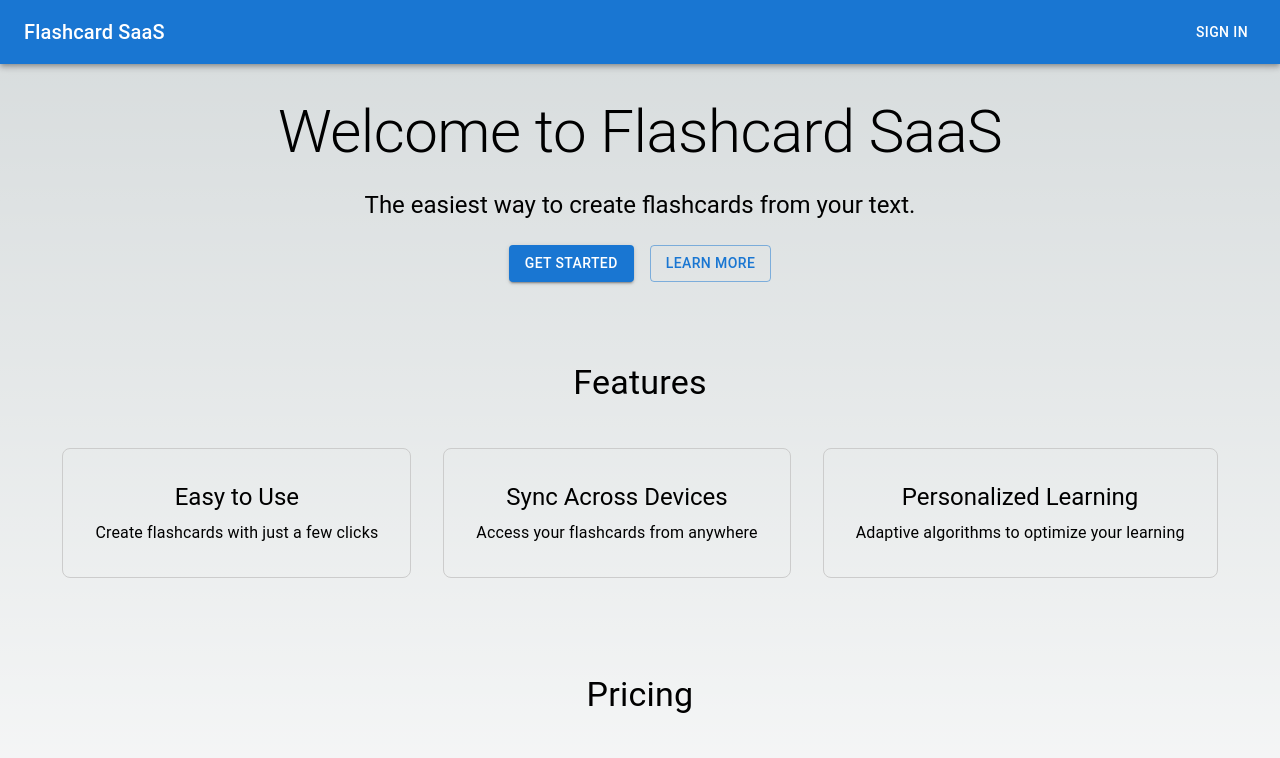
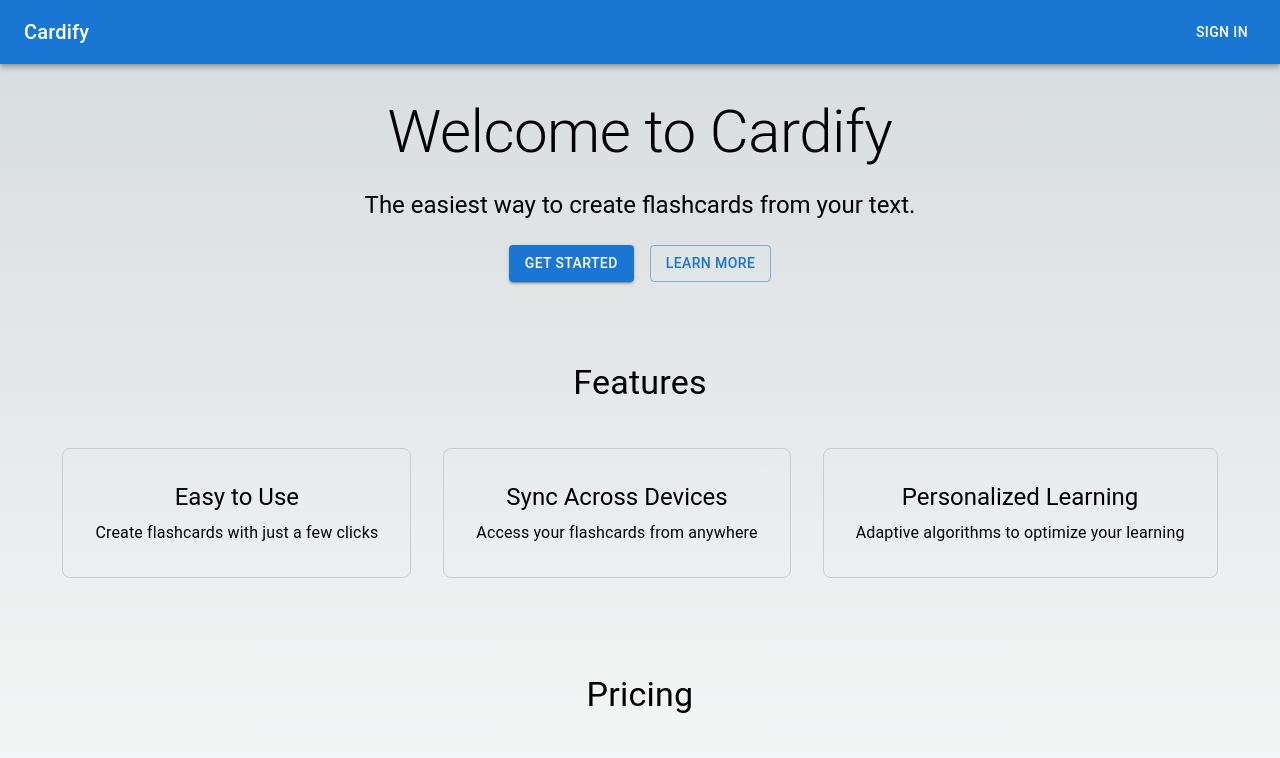
Before and after one commit to yashc73080/AI-Flashcards, a Next.js app in the folder flashcard-saas/: page / in a window 1280 px wide. Shown: the top 758 px of the page. Built offline with nearby package versions, Linux system fonts and the light colour scheme; no server answers.

Commit message:
Updated name

```diff
--- a/flashcard-saas/app/landingpage/page.js
+++ b/flashcard-saas/app/landingpage/page.js
@@ -30,7 +30,7 @@ const LandingPage = () => {
             <AppBar position="static">
                 <Toolbar>
                     <Typography variant="h6" style={{flexGrow: 1}}>
-                        Flashcard SaaS
+                        Cardify
                     </Typography>
                     <Box>
                         <SignedOut>
@@ -47,7 +47,7 @@ const LandingPage = () => {
 
             <Box sx={{textAlign: 'center', my: 4}}>
                 <Typography variant="h2" component="h1" gutterBottom>
-                    Welcome to Flashcard SaaS
+                    Welcome to Cardify
                 </Typography>
                 <Typography variant="h5" component="h2" gutterBottom>
                     The easiest way to create flashcards from your text.
--- a/flashcard-saas/app/layout.js
+++ b/flashcard-saas/app/layout.js
@@ -5,7 +5,7 @@ import { ClerkProvider, SignInButton, SignedIn, SignedOut, UserButton } from '@c
 const inter = Inter({ subsets: ["latin"] });
 
 export const metadata = {
-  title: "AI Flashcards",
+  title: "Cardify: AI Flashcards",
   description: "App to create flashcards from your text",
 };
 
--- a/flashcard-saas/app/sign-in/page.js
+++ b/flashcard-saas/app/sign-in/page.js
@@ -9,7 +9,7 @@ const SignInPage = () => {
       <AppBar position="static" sx={{backgroundColor: '#3f51b5'}}>
         <Toolbar>
           <Typography variant="h6" sx={{flexGrow: 1}}>
-            Flashcard SaaS
+            Cardify
           </Typography>
           <Button color="inherit">
             <Link href="/login" passHref>
```
